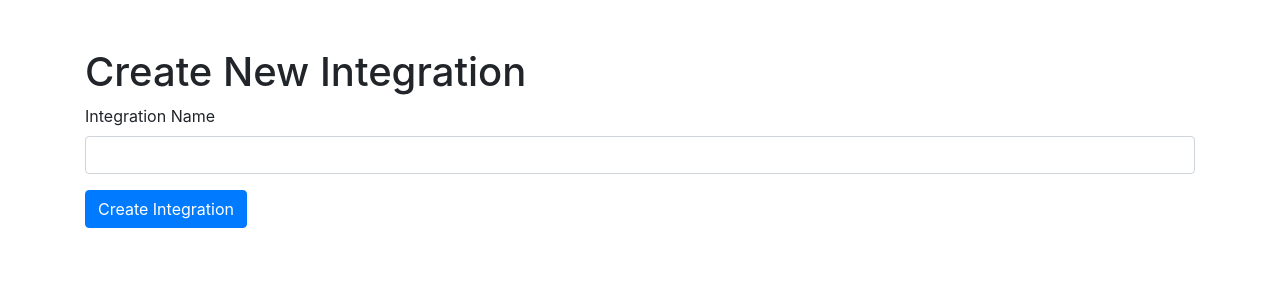
After one commit to altxtech/keap-authorizer, a Flask app: page /integrations/new-integration in a window 1280 px wide. The commit adds this page. Shown: the top 300 px of the page. Run offline with Flask 3, Linux system fonts and the light colour scheme; parts of the project's set-up code (start-up, migrations or seed data) failed here and were passed over; some libraries are stand-ins or nearby versions.

Commit message:
Integration names, handles and lead capture functionality

```diff
--- a/src/main.py
+++ b/src/main.py
@@ -1,23 +1,22 @@
 from flask import request, Flask, render_template, url_for, redirect
-
 import os
 import urllib.parse
 import json
 import requests
 from datetime import datetime
-
+from uuid import uuid4
+import re
 from google.cloud import secretmanager, firestore
 
-
 app = Flask(__name__)
-db = firestore.Client(database = os.environ["DATABASE_ID"].split("/")[-1])
+db = firestore.Client(database=os.environ["DATABASE_ID"].split("/")[-1])
 integrations_ref = db.collection("integrations")
 
-# configuration
+# Configuration
 def get_secret(secret_id, version_id="latest"):
-    '''
+    """
     Return string value of secret
-    '''
+    """
     # Create the Secret Manager client.
     client = secretmanager.SecretManagerServiceClient()
     # Build the resource name of the secret version.
@@ -28,90 +27,181 @@ def get_secret(secret_id, version_id="latest"):
     return response.payload.data.decode("UTF-8")
 
 def load_config() -> dict:
-    secret_id = os.environ["SECRET_ID"]
-    secret_content = get_secret(secret_id)
-    return json.loads(secret_content)
+    if os.environ["ENV"] != "LOCAL":
+        # Load from GCP secret
+        secret_id = os.environ["SECRET_ID"]
+        secret_content = get_secret(secret_id)
+        return json.loads(secret_content)
+    else:
+        # Load from config file
+        with open(os.environ["CONFIG_FILE"], "r") as f:
+            config = json.load(f)
+        return config
 
 config = load_config()
 print(f"Config: {config}")
 
-def keap_auth_url():
-
-    base_url = "https://accounts.infusionsoft.com/app/oauth/authorize" # Can I hardcode this?
+def keap_auth_url(state):
+    base_url = "https://accounts.infusionsoft.com/app/oauth/authorize" # Can be hardcoded
     params = {
-            "client_id": config["KEAP_CLIENT_ID"],
-            "redirect_uri": config["HOST"] + url_for('auth'),
-            "scope": "full",
-            "response_type": "code"
+        "client_id": config["KEAP_CLIENT_ID"],
+        "redirect_uri": config["HOST"] + url_for('auth'),
+        "scope": "full",
+        "response_type": "code",
+        "state": state
     }
     return base_url + "?" + urllib.parse.urlencode(params)
 
+def _gen_handle(name):
+    """
+    Generate a URL-friendly handle from the given name.
+    - Convert to lowercase
+    - Replace spaces with hyphens
+    - Remove non-alphanumeric characters except hyphens
+    """
+    handle = name.lower()
+    handle = handle.replace(" ", "-")
+    handle = re.sub(r"[^a-z0-9-]", "", handle)
+    return handle
+
 @app.route("/")
 def hello():
-    return render_template("base.html")
+    return redirect(url_for("integrations"))
 
-@app.route("/integrations", methods=['GET','POST'])
+@app.route("/integrations")
 def integrations():
+    all_integrations = [doc.to_dict() for doc in integrations_ref.stream()]
+    return render_template(
+        "integrations.html",
+        integrations=all_integrations,
+        new_integration_url=url_for("new_integration")
+    )
 
-    all_integrations = [doc.to_dict() for doc in integrations_ref.stream()]
+@app.route("/integrations/new-integration", methods=["GET", "POST"])
+def new_integration():
+    if request.method == "GET":
+        '''
+        Form:
+            Name -> Display name for integration
+        Form should auto suggest an identifier if possible
+        '''
+        return render_template("new-integration-form.html")
 
-    return render_template("integrations.html", integrations = all_integrations, auth_url = keap_auth_url())
+    name = request.form["name"]
+
+    # Check if the name is unique
+    existing_integrations = [doc.to_dict() for doc in integrations_ref.where("name", "==", name).stream()]
+    if existing_integrations:
+        return "Integration name must be unique", 400
+
+    state = json.dumps({"name": name})
+    return redirect(keap_auth_url(state))
 
 @app.route("/integrations/auth")
 def auth():
-    print(request.args)
+    # Create new integration object
+    state = json.loads(request.args["state"])
+    new_integration = {
+        "id": str(uuid4()),  # Ensure the UUID is a string for JSON serialization
+        "name": state["name"],
+        "handle": _gen_handle(state["name"]),
+        "created_at": None,
+        "updated_at": None,
+        "type": "Keap",  # Planning to extend this app for other types of connections in the future
+    }
 
-    # Exchange code for access token
+    keap_details = {}  # Relevant data specific for the Keap integration
+
+    # 1. Finish the OAuth flow
     auth_code = request.args["code"]
-
     form_data = {
-            "client_id": config["KEAP_CLIENT_ID"],
-            "client_secret": config["KEAP_CLIENT_SECRET"],
-            "code": auth_code,
-            "grant_type": "authorization_code",
-            "redirect_uri": config["HOST"] + url_for('auth')
+        "client_id": config["KEAP_CLIENT_ID"],
+        "client_secret": config["KEAP_CLIENT_SECRET"],
+        "code": auth_code,
+        "grant_type": "authorization_code",
+        "redirect_uri": config["HOST"] + url_for('auth')
     }
     r = requests.post("https://api.infusionsoft.com/token", data=form_data)
-    scope = r.json()["scope"]
-    keap_app_id = scope.split("|")[1].split(".")[0]
-    access_token = r.json()["access_token"]
-    refresh_token = r.json()["refresh_token"]
+    r.raise_for_status()  # Ensure the request was successful
+    response_data = r.json()
+    keap_details["scope"] = response_data["scope"]
+    keap_details["app_id"] = keap_details["scope"].split("|")[1].split(".")[0]
+    access_token = response_data["access_token"]
+    refresh_token = response_data["refresh_token"]
 
     # Research business profile
-    h = {"Authorization": "Bearer " + access_token}
-    r = requests.get("https://api.infusionsoft.com/crm/rest/v2/businessProfile", headers = h)
-    r.raise_for_status()
+    h = {"Authorization": f"Bearer {access_token}"}
+    r = requests.get("https://api.infusionsoft.com/crm/rest/v2/businessProfile", headers=h)
+    r.raise_for_status()  # Ensure the request was successful
 
     # Store customer info in the database, capture lead for sg
     profile = r.json()
-    print(profile)
-    new_integration = {
-            "created_at": datetime.utcnow(),
-            "app_id": keap_app_id,
-            "name": profile["name"],
-            "email": profile["email"]
+    keap_details["name"] = profile["name"]
+
+    # Lead Capture
+    # List users of the connected account
+    r = requests.get("https://api.infusionsoft.com/crm/rest/v1/users", headers=h)
+    r.raise_for_status()
+    users = r.json()["users"]
+
+    # There is a ton of validation rules for contacts.
+    # Better to keep things simple and add complexity slowly
+
+    lead_payload_template = {
+        "email_addresses": [],
+        "given_name": "",
+        "family_name": "",
+        "source_type": "API",
     }
-    integrations_ref.document().set(new_integration)
+
+    lead_headers = {
+        "Authorization": "Bearer " + config["MAIN_KEAP_ACCESS_TOKEN"],
+        "Content-Type": "application/json"
+    }
+
+    for user in users:
+        lead_payload = lead_payload_template.copy()
+        lead_payload["given_name"] = user["given_name"]
+        lead_payload["family_name"] = user["family_name"]
+        lead_payload["email_addresses"].append({"email": user["email_address"], "field": "EMAIL2"})
 
 
-    # Deploy airbyte destination
+        r = requests.post("https://api.infusionsoft.com/crm/rest/v2/contacts", headers=lead_headers, json=lead_payload)
+        print(r.text)
+        r.raise_for_status()
+
+
+    # Deploy Airbyte destination
     payload = {
-            "name": keap_app_id + "_" + "keap",
-            "definitionId": config["AIRBYTE_DESTINATION_KEAP_DEFINITION_ID"],
-            "workspaceId": config["AIRBYTE_WORKSPACE_ID"],
-            "configuration": {
-                "client_id": config["KEAP_CLIENT_ID"],
-                "client_secret": config["KEAP_CLIENT_SECRET"],
-                "keap_app_id": keap_app_id,
-                "access_token": access_token,
-                "refresh_token": refresh_token
-            }
+        "name": new_integration["handle"] + "/" + "keap",
+        "definitionId": config["AIRBYTE_DESTINATION_KEAP_DEFINITION_ID"],
+        "workspaceId": config["AIRBYTE_WORKSPACE_ID"],
+        "configuration": {
+            "client_id": config["KEAP_CLIENT_ID"],
+            "client_secret": config["KEAP_CLIENT_SECRET"],
+            "keap_app_id": keap_details["app_id"],
+            "access_token": access_token,
+            "refresh_token": refresh_token
+        }
     }
     r = requests.post(
-            config["AIRBYTE_API_URL"] + "/destinations",
-            auth=(config["AIRBYTE_USERNAME"], config["AIRBYTE_PASSWORD"]),
-            json = payload
+        config["AIRBYTE_API_URL"] + "/destinations",
+        auth=(config["AIRBYTE_USERNAME"], config["AIRBYTE_PASSWORD"]),
+        json=payload
     )
-    r.raise_for_status()
+    r.raise_for_status()  # Ensure the request was successful
+    keap_details["airbyte_destination_id"] = r.json()["destinationId"]
+    new_integration["details"] = keap_details
+
+    new_integration["ref"] = keap_details["app_id"] + " | " + keap_details["name"]
+    new_integration["status"] = "OK"
+
+    now = datetime.utcnow()
+    new_integration["created_at"] = now
+    new_integration["updated_at"] = now
+    new_integration["status_last_check"] = now
+
+    # Create a new integration object
+    integrations_ref.document(new_integration["id"]).set(new_integration)
 
     return redirect(url_for("integrations"))
--- /dev/null
+++ b/src/templates/new-integration-form.html
@@ -0,0 +1,20 @@
+<!DOCTYPE html>
+<html lang="en">
+<head>
+    <meta charset="UTF-8">
+    <title>New Integration</title>
+    <link rel="stylesheet" href="https://stackpath.bootstrapcdn.com/bootstrap/4.3.1/css/bootstrap.min.css">
+</head>
+<body>
+    <div class="container">
+        <h1 class="mt-5">Create New Integration</h1>
+        <form action="{{ url_for('new_integration') }}" method="POST">
+            <div class="form-group">
+                <label for="name">Integration Name</label>
+                <input type="text" class="form-control" id="name" name="name" required>
+            </div>
+            <button type="submit" class="btn btn-primary">Create Integration</button>
+        </form>
+    </div>
+</body>
+</html>
```
Also changed, not shown: src/templates/_formhelpers.html (deleted, +0 -12 lines), src/templates/base.html (deleted, +0 -13 lines), src/templates/integrations.html (+9 -5 lines), src/templates/new_customer.html (deleted, +0 -7 lines).
